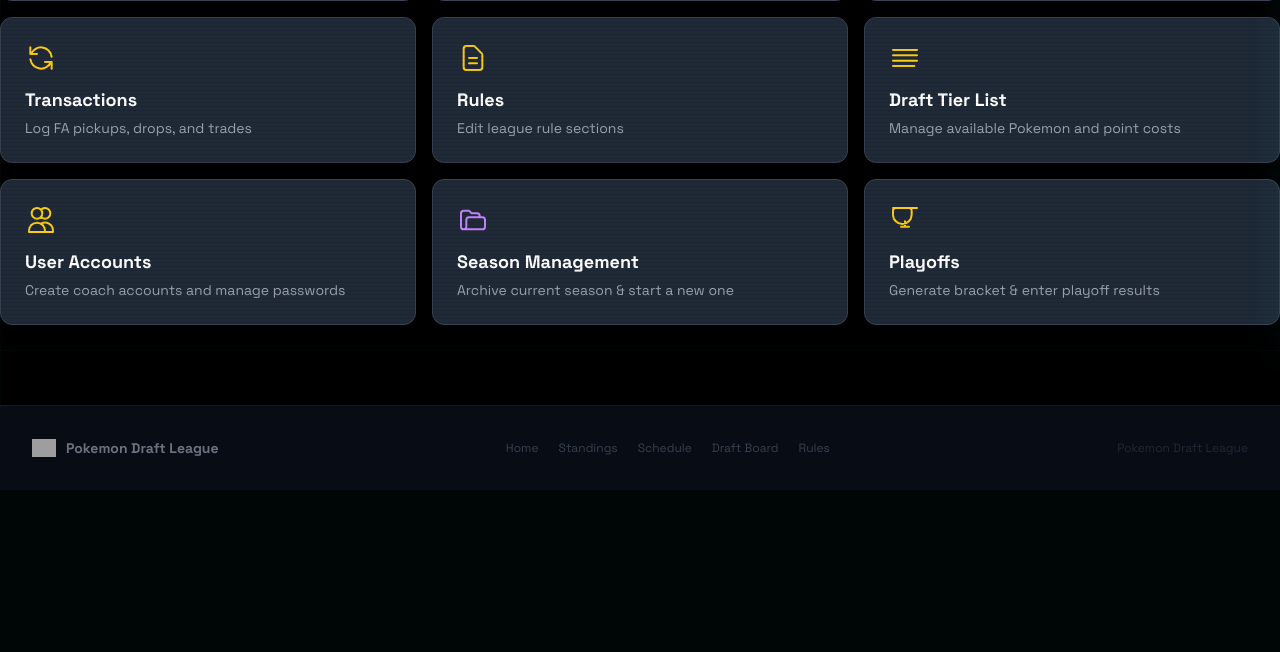
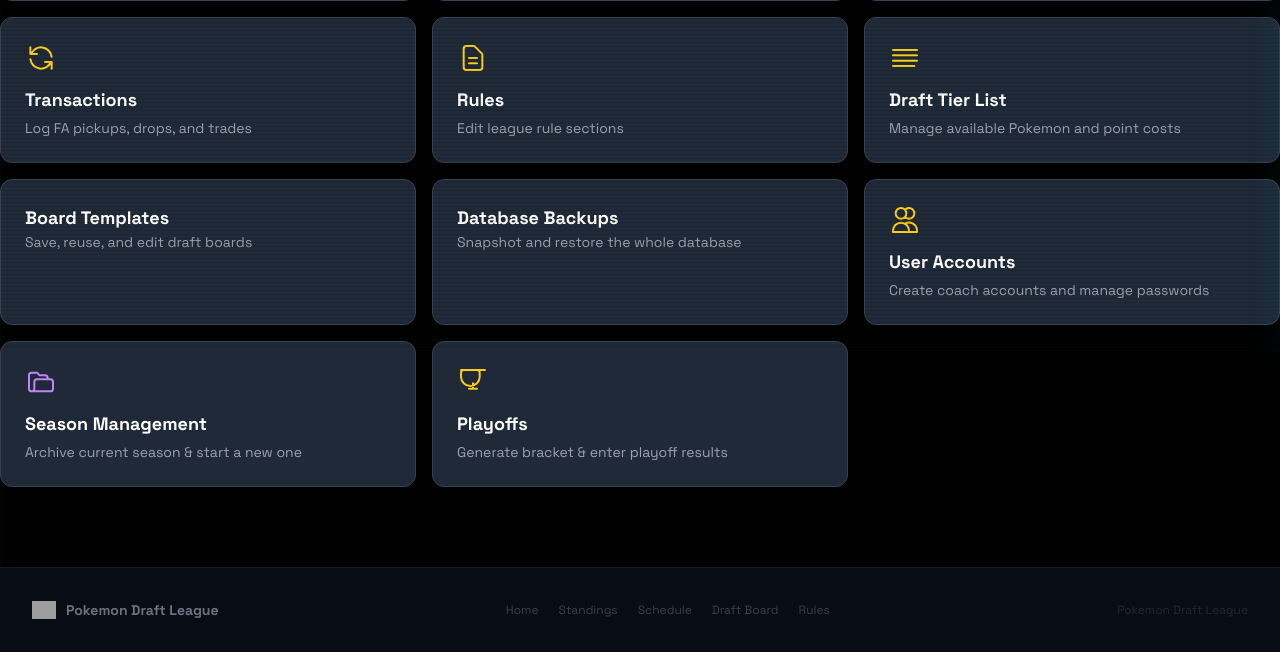
Before and after one commit to EntoSanchez/yuri-draft-league, a Flask app: page /admin in a window 1280 px wide. Shown: the part 450-1102 px from the top of the page. Before the commit the page ends 940 px from the top, so only its background shows below. Run offline with Flask 3, Linux system fonts and the light colour scheme; the visitor is signed in with stand-in values (Sample User, id 1); data that the repository does not hold is empty; parts of the project's set-up code (start-up, migrations or seed data) failed here and were passed over; some libraries are stand-ins or nearby versions; grey boxes are pictures that could not be loaded.

Commit message:
feat: admin nav links + ignore backups/ + build marker board-templates-backups-v27

```diff
--- a/templates/admin/index.html
+++ b/templates/admin/index.html
@@ -76,6 +76,15 @@
         <div class="text-gray-400 text-sm mt-1">Manage available Pokemon and point costs</div>
     </a>
 
+    <a href="/admin/board-templates" class="bg-gray-800 border border-gray-700 hover:border-yellow-500 rounded-xl p-6 transition-all hover:scale-[1.02]">
+      <div class="font-bold text-lg text-white">Board Templates</div>
+      <div class="text-sm text-gray-400">Save, reuse, and edit draft boards</div>
+    </a>
+    <a href="/admin/backups" class="bg-gray-800 border border-gray-700 hover:border-yellow-500 rounded-xl p-6 transition-all hover:scale-[1.02]">
+      <div class="font-bold text-lg text-white">Database Backups</div>
+      <div class="text-sm text-gray-400">Snapshot and restore the whole database</div>
+    </a>
+
     <a href="/admin/users" class="bg-gray-800 border border-gray-700 hover:border-yellow-500 rounded-xl p-6 transition-all hover:scale-[1.02]">
         <div class="mb-3 text-yellow-400">
           <svg class="w-8 h-8" fill="none" stroke="currentColor" viewBox="0 0 24 24" stroke-width="1.5"><path stroke-linecap="round" stroke-linejoin="round" d="M12 4.354a4 4 0 110 5.292M15 21H3v-1a6 6 0 0112 0v1zm0 0h6v-1a6 6 0 00-9-5.197M13 7a4 4 0 11-8 0 4 4 0 018 0z"/></svg>
--- a/templates/base.html
+++ b/templates/base.html
@@ -6,7 +6,7 @@
   <title>{% block title %}{{ league_name }}{% endblock %}</title>
   <meta name="csrf-token" content="{{ csrf_token() }}" />
   <script>
-  console.log("YDL build: calc-unknown-item-crashfix-v26");
+  console.log("YDL build: board-templates-backups-v27");
   // ── CSRF: auto-attach the session token to every same-origin POST ──
   (function () {
     var TOKEN = "{{ csrf_token() }}";
```
Also changed, not shown: 1 other file.
